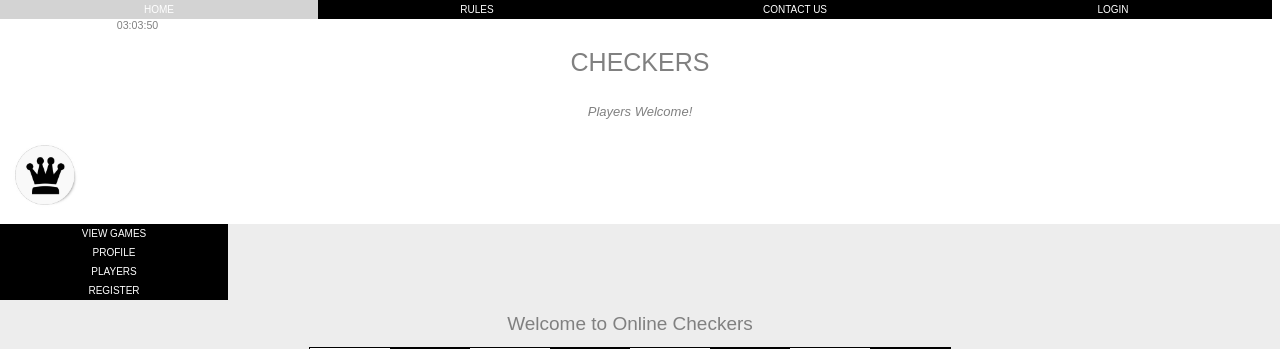
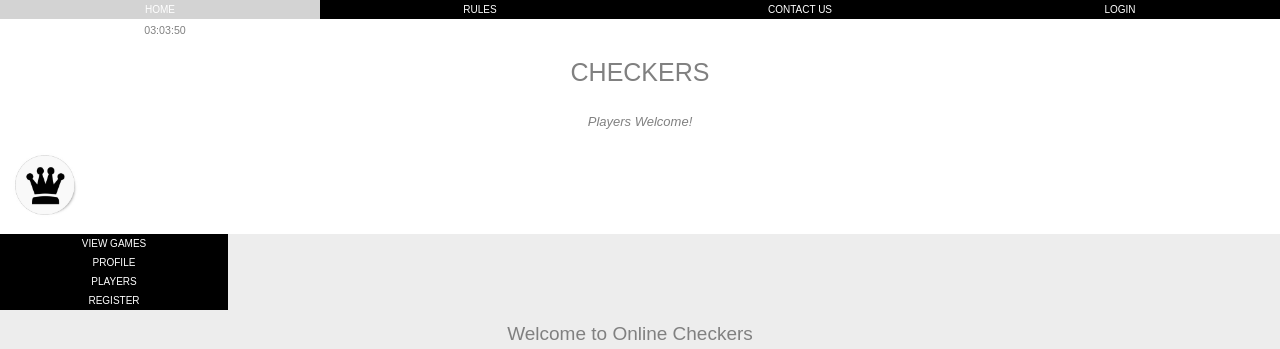
Before and after one commit to ericaptry/checker_game_project, a PHP site: page /index.php in a window 1280 px wide. Shown: the top 349 px of the page. Run offline with PHP 8.4, Linux system fonts and the light colour scheme.

Commit message:
updated CSS for header

```diff
--- a/css/style.css
+++ b/css/style.css
@@ -3,11 +3,13 @@ body {
 	padding: 0;
 	background:#EDEDED;
 	height:1000px;
+	width:100%;
 
 }
 
 #divClock {
-	width:275px;
+	width:320px;
+	padding:5px;
 	text-align:center;
 	font: 10px arial, sans-serif;
 	color:gray;
@@ -35,33 +37,20 @@ h1, h3, p{
 }
 
 
-#browser{
-	float:right;
-
-}
-
-#browser p{
-	color:black;
-	text-align:center;
-	font: 10px arial, sans-serif;
-
-
-}
-#browser img {
-	vertical-align: middle;
-
-}
-
 #wrapper {
         width: 100%;
         background-color: #FFFFFF;
 		margin-left:auto;
 		margin-right:auto;
 
+
         }
 
       #header {
+
         overflow: hidden;
+        margin: auto 0;
+
         }
 
       #header h1 {
@@ -75,11 +64,18 @@ h1, h3, p{
 	list-style-type:none;
 	margin:0;
 	padding:0;
-	overflow:hidden;
+	overflow-x: hidden;
+
+
+
 }
 
 #header li {
 	float:left;
+	overflow-x: hidden;
+
+
+
 }
 
 #header a:visited {
@@ -89,7 +85,8 @@ h1, h3, p{
 #header a:link {
 	display:block;
 	background-color:black;
-	width:310px;
+	width:312px;
+	margin:auto 0;
 	font-weight:bold;
 	color:#FFFFFF;
 	text-align:center;
@@ -174,6 +171,23 @@ h1, h3, p{
 	background-color: #EDEDED;
 	}
 
+#browser{
+	float:right;
+
+}
+
+#browser p{
+	color:black;
+	text-align:center;
+	font: 10px arial, sans-serif;
+
+
+}
+#browser img {
+	vertical-align: middle;
+
+}
+
 ol li{
 	color:black;
 	text-align:left;
```
